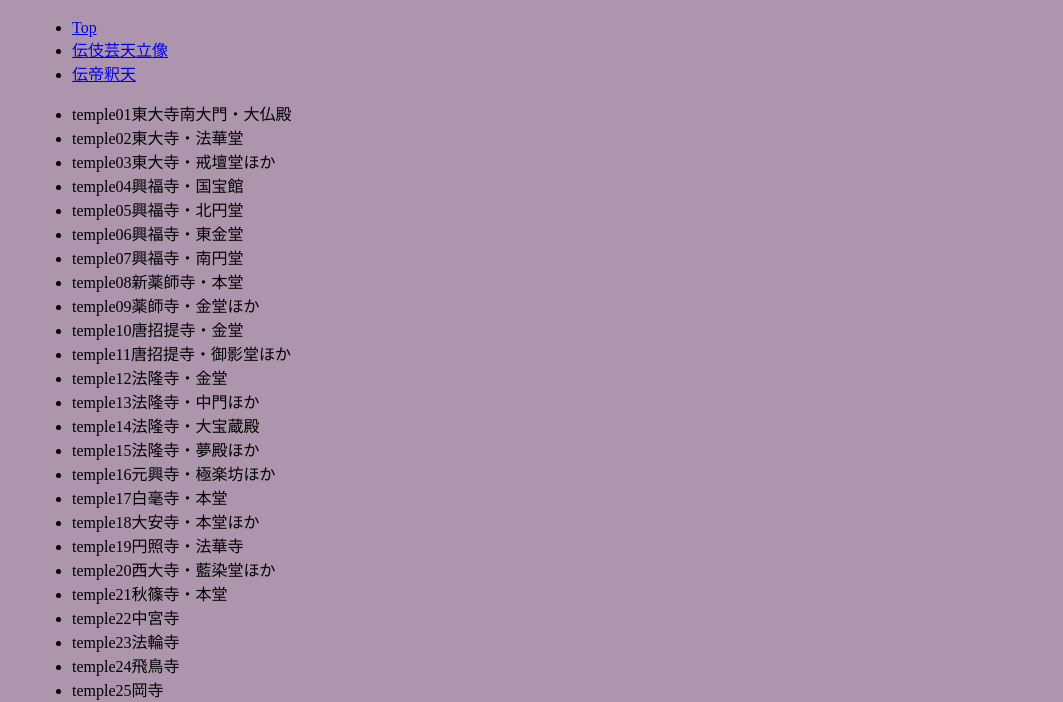
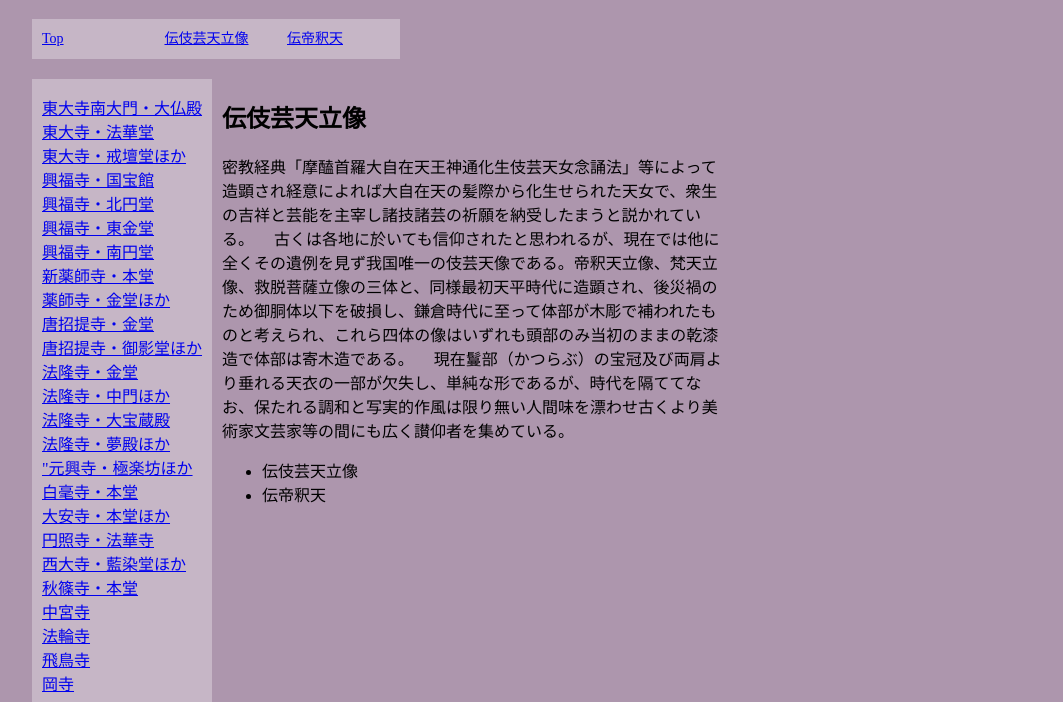
Before and after one commit to septemtrio-ager/temple21, a plain HTML site: page subpage/01.html in a window 1280 px wide. Shown: the part 98-800 px from the top of the page, without its empty margins (108-1171 px from the left). Drawn offline with Linux system fonts and the light colour scheme.

Commit message:
サブページを変更

```diff
--- a/subpage/01.html
+++ b/subpage/01.html
@@ -18,7 +18,7 @@
     <div id="container">
       <header>
 	<h1>秋篠寺 Temple 21伝伎芸天立像</h1>
-	<nav>
+	<nav class="localNav">
 	  <!-- 自分のサイト内のナビゲーション -->
 	  <ul>
 	    <li><a href="../index.html">Top</a></li>
@@ -27,36 +27,36 @@
 	  </ul>
 	</nav>
       </header>
-      <nav>
+      <nav class="templeList">
 	<ul>
-	  <li>temple01東大寺南大門・大仏殿</li>
-	  <li>temple02東大寺・法華堂</li>
-	  <li>temple03東大寺・戒壇堂ほか</li>
-	  <li>temple04興福寺・国宝館</li>
-	  <li>temple05興福寺・北円堂</li>
-	  <li>temple06興福寺・東金堂</li>
-	  <li>temple07興福寺・南円堂</li>
-	  <li>temple08新薬師寺・本堂</li>
-	  <li>temple09薬師寺・金堂ほか</li>
-	  <li>temple10唐招提寺・金堂</li>
-	  <li>temple11唐招提寺・御影堂ほか</li>
-	  <li>temple12法隆寺・金堂</li>
-	  <li>temple13法隆寺・中門ほか</li>
-	  <li>temple14法隆寺・大宝蔵殿</li>
-	  <li>temple15法隆寺・夢殿ほか</li>
-	  <li>temple16元興寺・極楽坊ほか</li>
-	  <li>temple17白毫寺・本堂</li>
-	  <li>temple18大安寺・本堂ほか</li>
-	  <li>temple19円照寺・法華寺</li>
-	  <li>temple20西大寺・藍染堂ほか</li>
-	  <li>temple21秋篠寺・本堂</li>
-	  <li>temple22中宮寺</li>
-	  <li>temple23法輪寺</li>
-	  <li>temple24飛鳥寺</li>
-	  <li>temple25岡寺</li>
+	  <li><a href="temple01">東大寺南大門・大仏殿</a></li>
+	  <li><a href="temple02">東大寺・法華堂</a></li>
+	  <li><a href="temple03">東大寺・戒壇堂ほか</a></li>
+	  <li><a href="temple04">興福寺・国宝館</a></li>
+	  <li><a href="temple05">興福寺・北円堂</a></li>
+	  <li><a href="temple06">興福寺・東金堂</a></li>
+	  <li><a href="temple07">興福寺・南円堂</a></li>
+	  <li><a href="temple08">新薬師寺・本堂</a></li>
+	  <li><a href="temple09">薬師寺・金堂ほか</a></li>
+	  <li><a href="temple10">唐招提寺・金堂</a></li>
+	  <li><a href="temple11">唐招提寺・御影堂ほか</a></li>
+	  <li><a href="temple12">法隆寺・金堂</a></li>
+	  <li><a href="temple13">法隆寺・中門ほか</a></li>
+	  <li><a href="temple14">法隆寺・大宝蔵殿</a></li>
+	  <li><a href="temple15">法隆寺・夢殿ほか</a></li>
+	  <li><a href="temple16">"元興寺・極楽坊ほか</a></li>
+	  <li><a href="temple17">白毫寺・本堂</a></li>
+	  <li><a href="temple18">大安寺・本堂ほか</a></li>
+	  <li><a href="temple19">円照寺・法華寺</a></li>
+	  <li><a href="temple20">西大寺・藍染堂ほか</a></li>
+	  <li><a href="temple21">秋篠寺・本堂</a></li>
+	  <li><a href="temple22">中宮寺</a></li>
+	  <li><a href="temple23">法輪寺</a></li>
+	  <li><a href="temple24">飛鳥寺</a></li>
+	  <li><a href="temple25">岡寺</a></li>
 	</ul>
       </nav>
-      <article>
+      <article class="mainArticle">
 	<h2>伝伎芸天立像</h2>
 	<p>密教経典「摩醘首羅大自在天王神通化生伎芸天女念誦法」等によって造顕され経意によれば大自在天の髪際から化生せられた天女で、衆生の吉祥と芸能を主宰し諸技諸芸の祈願を納受したまうと説かれている。
 　古くは各地に於いても信仰されたと思われるが、現在では他に全くその遺例を見ず我国唯一の伎芸天像である。帝釈天立像、梵天立像、救脱菩薩立像の三体と、同様最初天平時代に造顕され、後災禍のため御胴体以下を破損し、鎌倉時代に至って体部が木彫で補われたものと考えられ、これら四体の像はいずれも頭部のみ当初のままの乾漆造で体部は寄木造である。
```
Also changed, not shown: subpage/02.html (+28 -28 lines).
